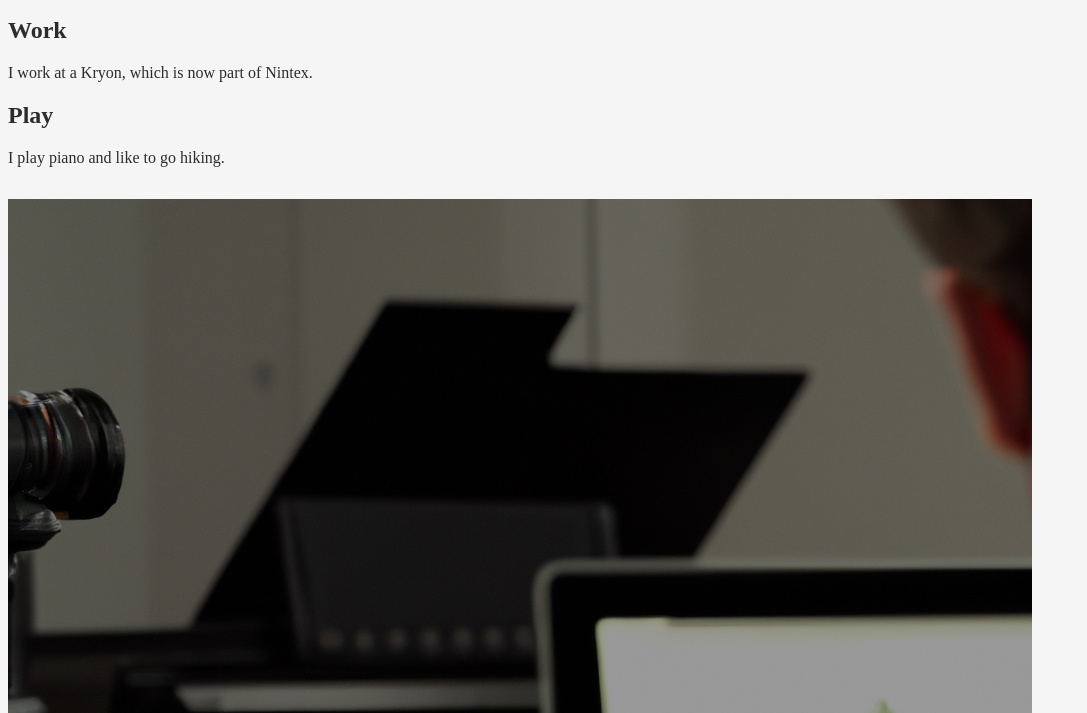
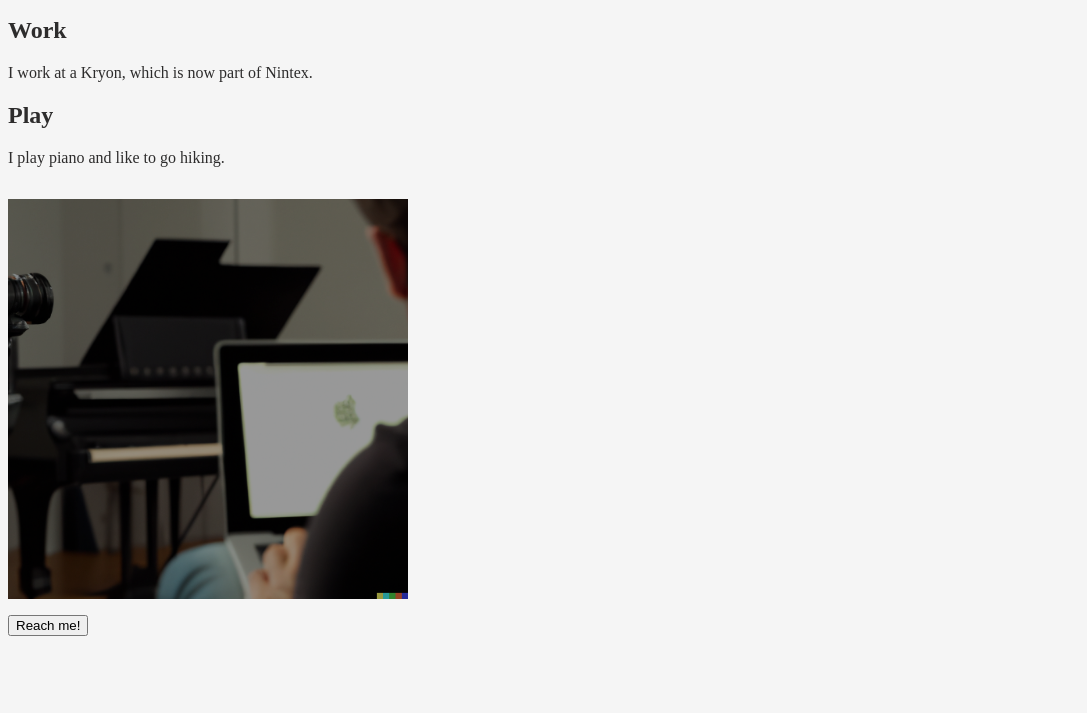
Before and after one commit to omerbenishu/CatDemoApp, a website: page index.html in a window 1280 px wide. Shown: the part 87-800 px from the top of the page, without its empty margins (0-1087 px from the left). Drawn offline with Linux system fonts and the light colour scheme.

Commit message:
fix css image

```diff
--- a/index.css
+++ b/index.css
@@ -13,8 +13,7 @@ body {
 
 #macandpiano {
   padding: 1rem 0 1rem 0;
-  max-width: 30;
-  max-height: 30;
+
 }
 
 #contact button {
@@ -24,6 +23,8 @@ body {
 #macandpiano img {
   transition: 3s;
   filter: brightness(60%);
+  max-width: 400px;
+  max-height: 400px;
 }
 
 #macandpiano img:hover {
```
Also changed, not shown: 1 other file.
